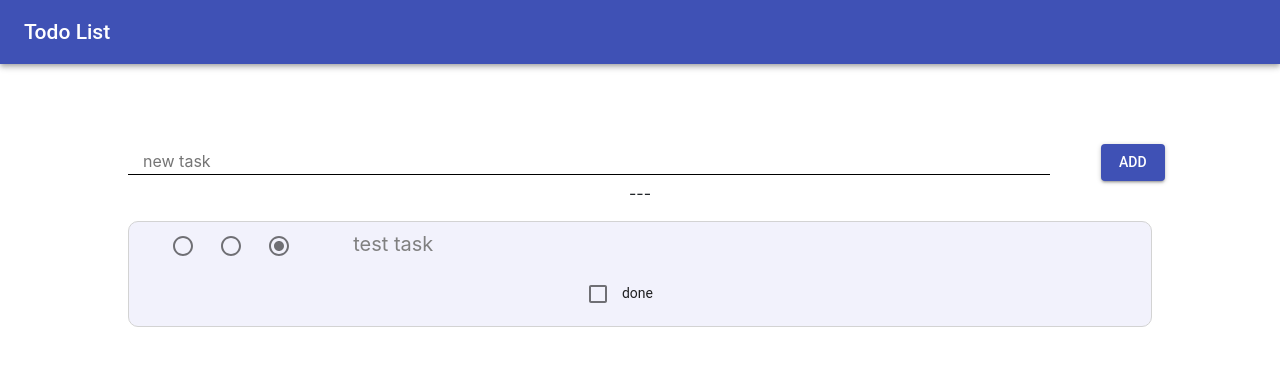
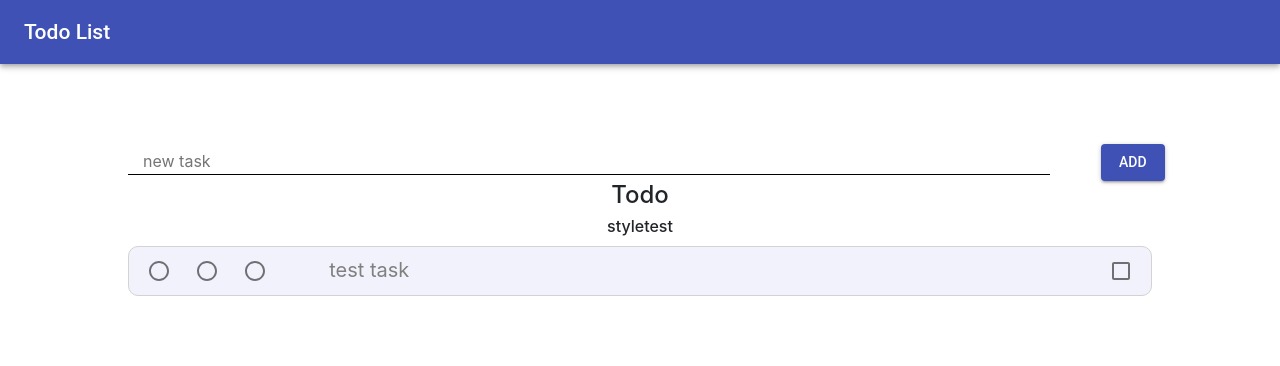
Before and after one commit to Bushuo/react-todolist, a React (Create React App) app: page / in a window 1280 px wide. Shown: the top 366 px of the page. Built offline with nearby package versions, Linux system fonts and the light colour scheme.

Commit message:
moving tasks between todo and done. changing radio values

```diff
--- a/src/App.js
+++ b/src/App.js
@@ -17,7 +17,9 @@ class App extends Component {
 		}
 
 		this.addTask = this.addTask.bind(this);
-		this.handleTaskDone = this.handleTaskDone.bind(this);
+		//this.handleTaskDone = this.handleTaskDone.bind(this);
+		this.toggleCheckboxChange = this.toggleCheckboxChange.bind(this);
+		this.handleRadioSelection = this.handleRadioSelection.bind(this);
 	}
 
 	addTask(e) {
@@ -27,7 +29,8 @@ class App extends Component {
 			newTask = {
 				text: this._inputElement.value,
 				key: Date.now(),
-				done: false,
+				isDone: false,
+				radioValue: 'radio3',
 			}
 
 			// prevState gives back the state just before the function calls
@@ -44,43 +47,60 @@ class App extends Component {
 		this._inputElement.value = "";
 	}
 
-	handleTaskDone(key, e) {
-		let handeledTask;
-		// could be handeled by an extra function to avoid code duplication
-		if(e.target.checked === true) {
-			console.log("checked");
-			let filteredTasks = this.state.open.filter( (el) =>{
-				if(el.key === key) {
-					handeledTask = el;
+	handleRadioSelection(e, taskkey) {
+
+		// get task from key has to be open TODO enforce
+		let clickedTask = this.state.open.find((cur) => (cur.key === taskkey))
+		let filteredTodos = this.state.open.filter((cur) => (cur.key !== taskkey ))
+
+		clickedTask.radioValue = e.target.value;
+		this.setState(() =>{
+			return {
+				open: [...filteredTodos, clickedTask],
+			}
+		})
+	}
+
+	toggleCheckboxChange(taskkey, isDone) {
+		// find task in array
+		let taskToMove;
+		if(isDone === false) // has to be in open
+		{
+			let filteredTodos = this.state.open.filter((cur) => {
+				if(cur.key === taskkey) {
+					taskToMove = cur;
 				}
-				return (el.key !== key);
+				return (cur.key !== taskkey)
 			});
+			taskToMove.isDone = !isDone;
 			this.setState((prevState) => {
 				return {
-					open: filteredTasks,
-					done: [...prevState.done, handeledTask]
+					open: filteredTodos,
+					done: [...prevState.done, taskToMove],
+				}
+			})
+
+		} else // has to be in done
+		{
+			let filteredDones = this.state.done.filter((cur) => {
+				if(cur.key === taskkey) {
+					taskToMove = cur;
+				}
+				return (cur.key !== taskkey)
+			});
+			taskToMove.isDone = !isDone;
+			this.setState((prevState) => {
+				return {
+					done: filteredDones,
+					open: [...prevState.open, taskToMove],
 				}
 			})
 		}
-		else {
-			console.log("not checked");
-			let filteredTasks = this.state.done.filter(el => {
-				if(el.key === key) {
-					handeledTask = el;
-				}
-				return (el.key !== key);
-			});
-			this.setState((prevState) => {
-				return {
-					done: filteredTasks,
-					open: [...prevState.open, handeledTask]
-				}
-			})
-		}
+
+		console.log("toggle: " + taskkey);
 	}
 
 	render() {
-
 		return (
 			<div className="App">
 				<NavBar />
@@ -105,11 +125,17 @@ class App extends Component {
 				<TaskList
 					openTasks={this.state.open}
 					doneTasks={this.state.done}
-					taskDone={this.handleTaskDone}
+					handleCheckbox={this.toggleCheckboxChange}
+					handleRadioSelection={this.handleRadioSelection}
 				/>
-				<Task text="test task"></Task>
+				<h6>styletest</h6>
+				<Task text="test task" key="test" id="test" handleCheckbox={this.testTaskHandler} handleRadioSelection={this.testTaskHandler}></Task>
 		  	</div>
 	  	);
+	}
+
+	testTaskHandler() {
+		console.log("test task reporting");
 	}
 
 	testData() {
--- a/src/components/task.jsx
+++ b/src/components/task.jsx
@@ -1,69 +1,40 @@
-import React, {Component} from "react";
-import { Checkbox, FormControlLabel } from "@material-ui/core";
+import React from "react";
+import { Checkbox} from "@material-ui/core";
 import Radio from '@material-ui/core/Radio';
 
-class Task extends Component {
-	constructor(props) {
-		super(props);
-		this.state = {
-			selectedRadio: 'radio3',
-			checked: false,
-		}
-		this.handleSelectionChange = this.handleSelectionChange.bind(this);
-		this.handleBoxChecked = this.handleBoxChecked.bind(this);
-	}
-
-	handleSelectionChange(changeEvent) {
-		this.setState({
-			selectedRadio: changeEvent.target.value,
-		});
-	}
-
-	handleBoxChecked() {
-		this.setState((prevState) => {
-			return({
-				checked: !prevState.checked
-			});
-		})
-	}
-
-	render() {
+function Task({id, text, isDone, radioValue, handleCheckbox, handleRadioSelection}) {
 	return (
 		<div className="task__container">
 			<div className="task__size">
 				<Radio
 					className="task__radio--B"
 					color="default" value="radio1"
-						checked={this.state.selectedRadio === 'radio1'}
-						onChange={this.handleSelectionChange}
+					checked={radioValue === 'radio1'}
+					onChange={(e) => handleRadioSelection(e, id)}
 				/>
 				<Radio
 					className="task__radio--M"
 					color="default" value="radio2"
-						checked={this.state.selectedRadio === 'radio2'}
-						onChange={this.handleSelectionChange}
+					checked={radioValue === 'radio2'}
+					onChange={(e) => handleRadioSelection(e, id)}
 				/>
 				<Radio
 					className="task__radio--S"
 					color="default" value="radio3"
-						checked={this.state.selectedRadio === 'radio3'}
-						onChange={this.handleSelectionChange}
+					checked={radioValue === 'radio3'}
+					onChange={(e) => handleRadioSelection(e, id)}
 				/>
 			</div>
 
-				<div className="task__description">{this.props.text}</div>
-				<FormControlLabel
-					className="task__controls"
-					label="done"
-					labelPlacement="end"
-					control={<Checkbox
+			<div className="task__description">{text}</div>
+			<Checkbox
+				type="checkbox"
 				color="primary"
-								className="task__btn--done"
-							/>}
+				onClick={()=>handleCheckbox(id, isDone)}
+				checked={isDone === true}
 			/>
 		</div>
 	);
-	}
 };
 
 export default Task;
--- a/src/components/taskList.jsx
+++ b/src/components/taskList.jsx
@@ -10,14 +10,14 @@ class TaskList extends Component {
 
     createTasks(task) {
         return <Task
-                    checked={task.done}
+                    isDone={task.isDone}
                     key={task.key}
-                    text={task.text}>
-                </Task>
-    }
-
-    taskDone(key, e) {
-        this.props.taskDone(key, e);
+                    id={task.key}
+                    text={task.text}
+                    radioValue={task.radioValue}
+                    handleCheckbox={this.props.handleCheckbox}
+                    handleRadioSelection={this.props.handleRadioSelection}
+                />
     }
 
     render() {
@@ -26,14 +26,25 @@ class TaskList extends Component {
         let listItemsOpen = todoEntries.map(this.createTasks);
         let listItemsDone = todoEntriesDone.map(this.createTasks);
 
+        if(listItemsDone.length > 0) {
             return (
                 <div>
+                    <h4>Todo</h4>
                     {listItemsOpen}
-                <p>---</p>
+                    <hr></hr>
+                    <h4>Done</h4>
                     {listItemsDone}
+                </div>
+            )
+        } else {
+            return (
+                <div>
+                    <h4>Todo</h4>
+                    {listItemsOpen}
                 </div>
             );
         }
     }
+}
 
 export default TaskList;
```
Lines whose indentation alone changed are shown as unchanged.
